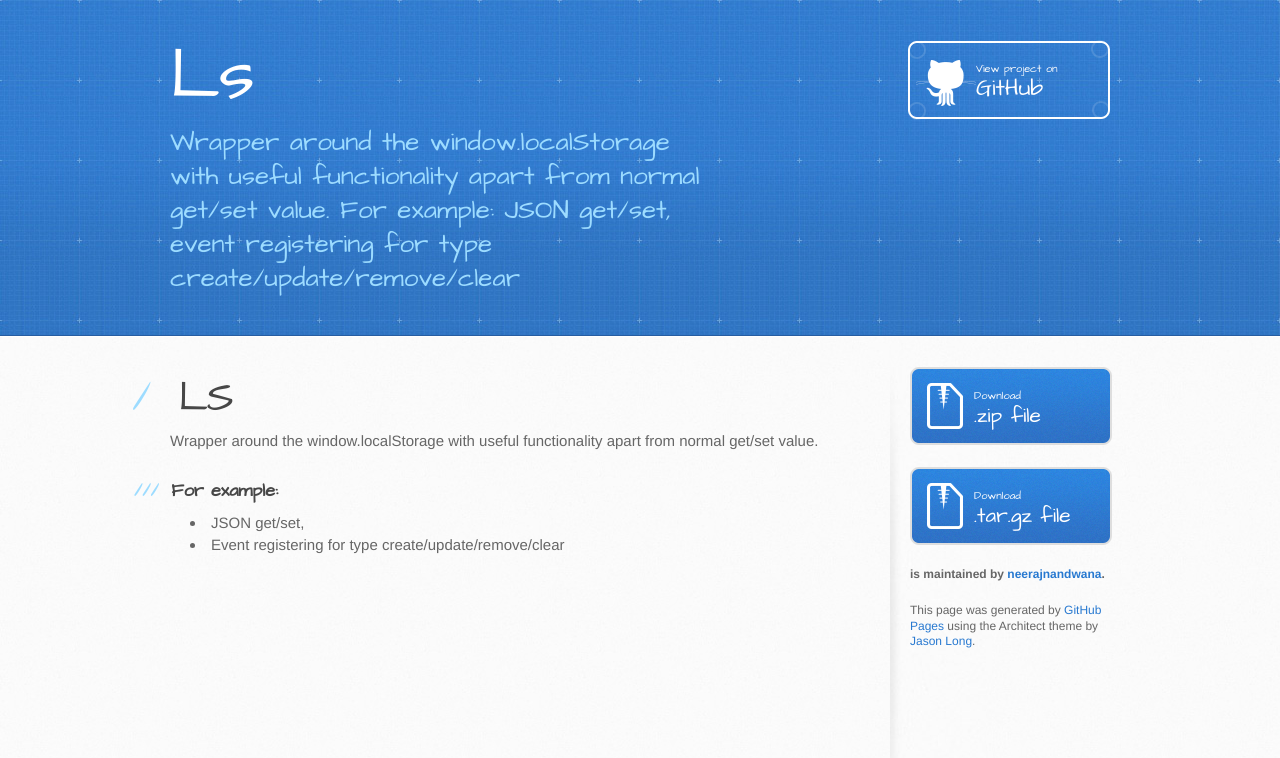
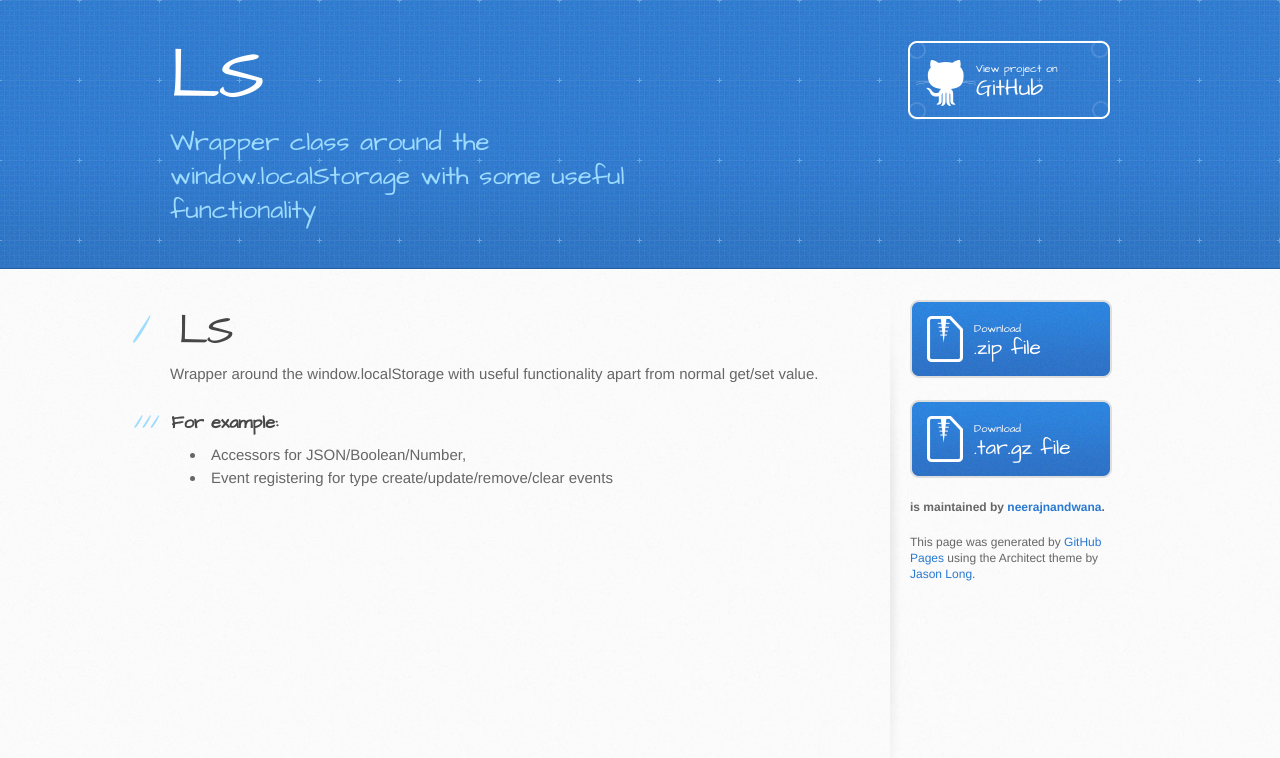
Before and after one commit to neerajnandwana/LS, a plain HTML site: page index.html in a window 1280 px wide. Drawn offline with Linux system fonts and the light colour scheme.

Commit message:
Create gh-pages branch via GitHub

```diff
--- a/index.html
+++ b/index.html
@@ -13,14 +13,14 @@
     <script src="//html5shiv.googlecode.com/svn/trunk/html5.js"></script>
     <![endif]-->
 
-    <title>Ls by neerajnandwana</title>
+    <title>LS by neerajnandwana</title>
   </head>
 
   <body>
     <header>
       <div class="inner">
-        <h1>Ls</h1>
-        <h2>Wrapper around the window.localStorage with useful functionality apart from normal get/set value. For example: JSON get/set, event registering for type create/update/remove/clear</h2>
+        <h1>LS</h1>
+        <h2>Wrapper class around the window.localStorage with some useful functionality</h2>
         <a href="https://github.com/neerajnandwana/LS" class="button"><small>View project on</small>GitHub</a>
       </div>
     </header>
@@ -37,8 +37,8 @@
 <a name="for-example-" class="anchor" href="#for-example-"><span class="octicon octicon-link"></span></a>For example: </h3>
 
 <ul>
-<li>JSON get/set, </li>
-<li>Event registering for type create/update/remove/clear</li>
+<li>Accessors for JSON/Boolean/Number, </li>
+<li>Event registering for type create/update/remove/clear events</li>
 </ul>
         </section>
 
--- a/params.json
+++ b/params.json
@@ -1 +1 @@
-{"name":"Ls","tagline":"Wrapper around the window.localStorage with useful functionality apart from normal get/set value. For example: JSON get/set, event registering for type create/update/remove/clear","body":"LS\r\n==\r\n\r\nWrapper around the window.localStorage with useful functionality apart from normal get/set value. <br>\r\n<h3>For example: </h3>\r\n<ul>\r\n<li>JSON get/set, </li>\r\n<li>Event registering for type create/update/remove/clear</li>\r\n</ul>\r\n","google":"","note":"Don't delete this file! It's used internally to help with page regeneration."}
+{"name":"LS","tagline":"Wrapper class around the window.localStorage with some useful functionality","body":"LS\r\n==\r\n\r\nWrapper around the window.localStorage with useful functionality apart from normal get/set value. <br>\r\n<h3>For example: </h3>\r\n<ul>\r\n<li>Accessors for JSON/Boolean/Number, </li>\r\n<li>Event registering for type create/update/remove/clear events</li>\r\n</ul>\r\n","google":"","note":"Don't delete this file! It's used internally to help with page regeneration."}
```
